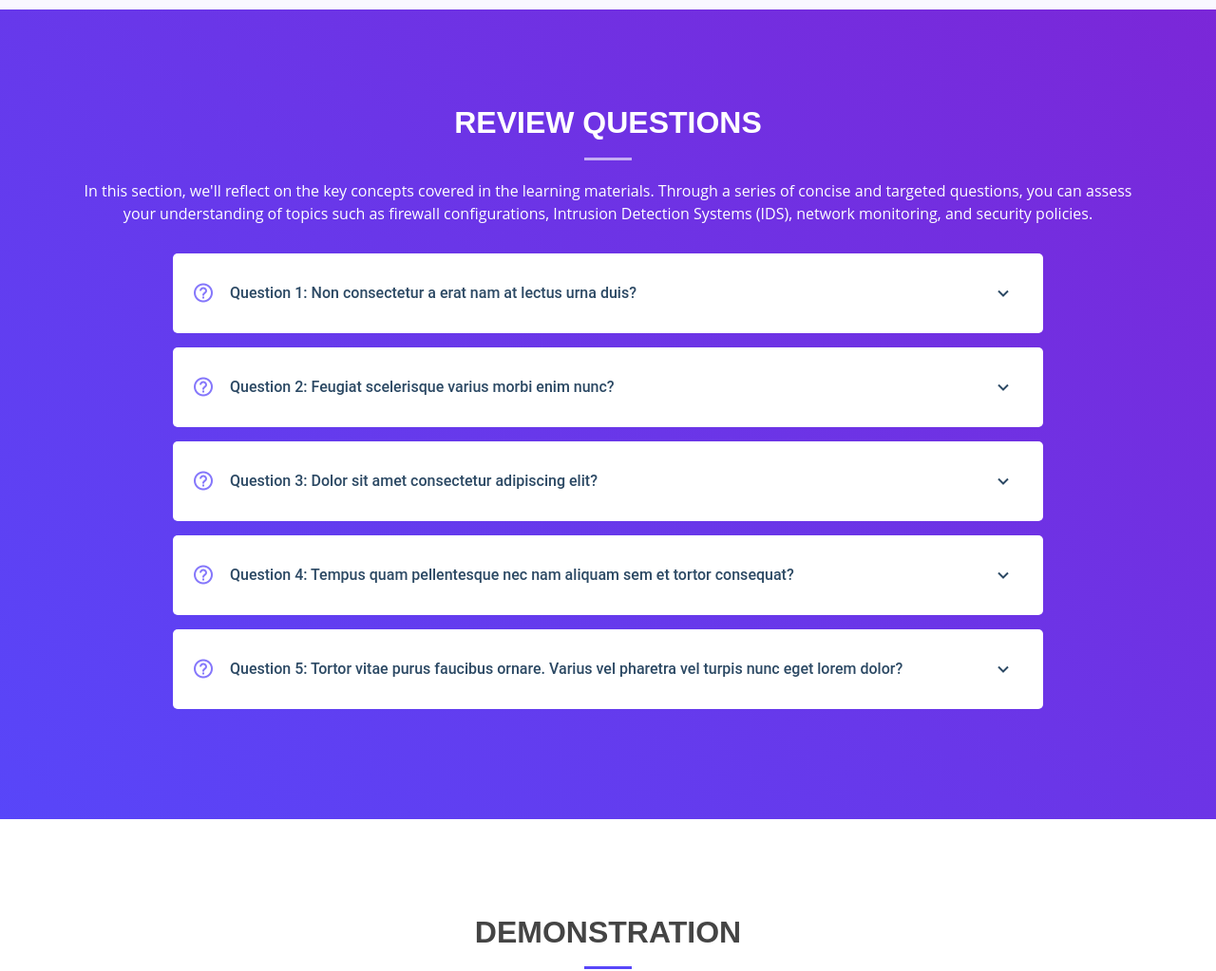
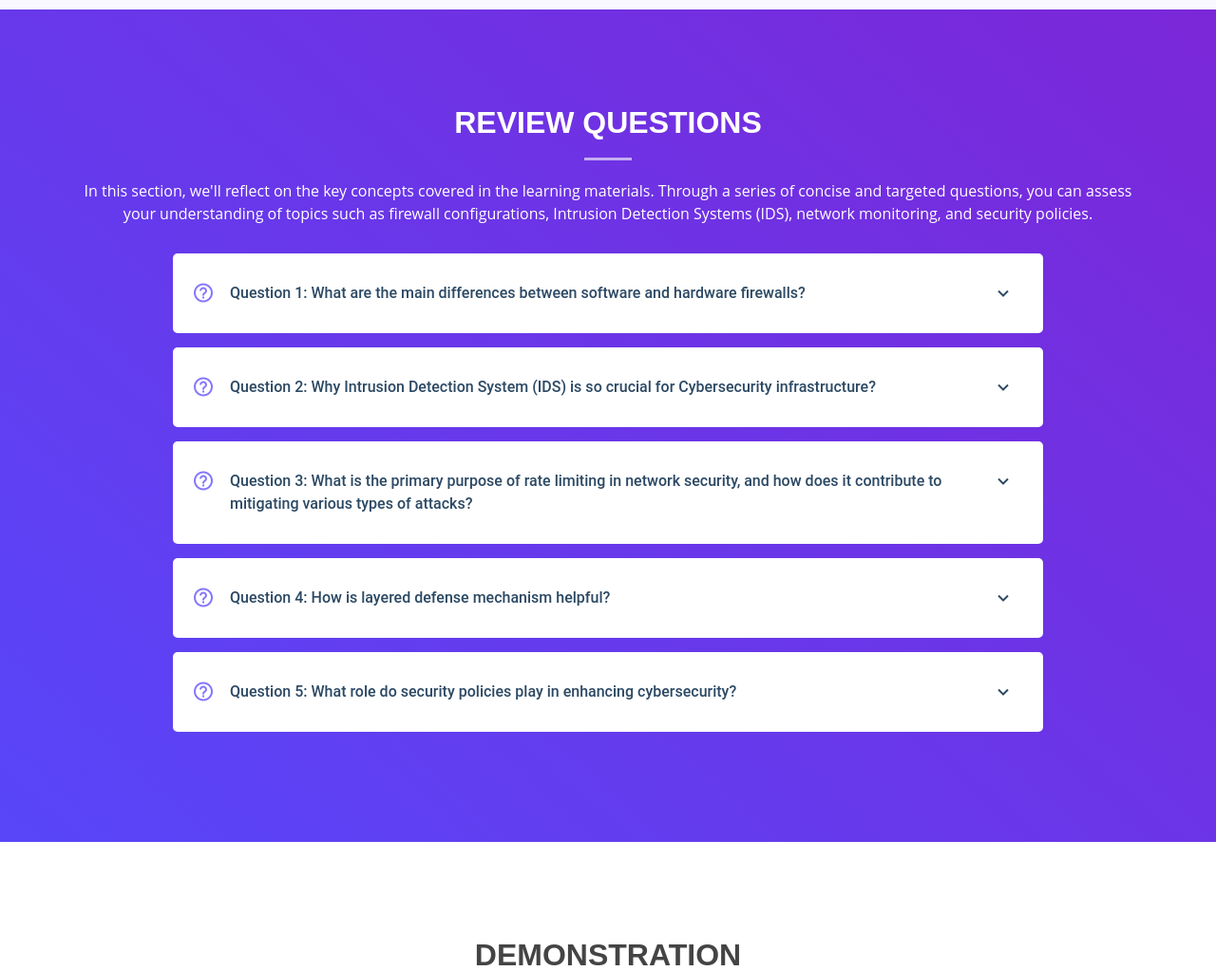
Before and after one commit to Blakley/Firewall-And-IDS, a Flask app: page / in a window 1280 px wide. Shown: the part 2845-3868 px from the top of the page at 95% size. Run offline with Flask 3, Linux system fonts and the light colour scheme; some libraries are stand-ins or nearby versions.

Commit message:
Update home.html
Added Review Questions

```diff
--- a/src/templates/home.html
+++ b/src/templates/home.html
@@ -254,7 +254,7 @@
                 </div>
             </section>
 
-            <!-- ======= Review Questions Section ======= -->
+             <!-- ======= Review Questions Section ======= -->
             <section id="question" class="question">
                 <div class="container" data-aos="fade-up">
                     <div class="section-title">
@@ -269,20 +269,21 @@
                     </div>
                     <div class="question-list">
                         <ul>
-                            <!-- Question 1 -->
+
                             <li data-aos="fade-up" data-aos="fade-up" data-aos-delay="100">
                                 <i class="bx bx-help-circle icon-help"></i>
                                 <a data-bs-toggle="collapse" class="collapsed" data-bs-target="#question-list-1">
-                                    Question 1: Non consectetur a erat nam at lectus urna duis?
+                                    Question 1: What are the main differences between software and hardware firewalls?
                                     <i class="bx bx-chevron-down icon-show"></i>
                                     <i class="bx bx-chevron-up icon-close"></i>
                                 </a>
                                 <div id="question-list-1" class="collapse" data-bs-parent=".question-list">
-                                    <!-- answer -->
+
                                     <p>
-                                        Laoreet sit amet cursus sit amet dictum sit amet justo. Mauris vitae ultricies leo integer
-                                        malesuada nunc vel. Tincidunt eget nullam non nisi est sit amet. Turpis nunc eget lorem dolor
-                                        sed. Ut venenatis tellus in metus vulputate eu scelerisque.
+                                        Software firewall protects the device that it is installed on, however, a hardware firewall
+                                        protects provide protection up to the entire network. The hardware firewall intercepts and
+                                        inspects traffic entering and leaving the network, effectively acting as a barrier between
+                                        internal systems and the outside world.
                                     </p>
                                 </div>
                             </li>
@@ -291,16 +292,23 @@
                             <li data-aos="fade-up" data-aos-delay="200">
                                 <i class="bx bx-help-circle icon-help"></i>
                                 <a data-bs-toggle="collapse" data-bs-target="#question-list-2" class="collapsed">
-                                    Question 2: Feugiat scelerisque varius morbi enim nunc?
+                                    Question 2: Why Intrusion Detection System (IDS) is so crucial for Cybersecurity infrastructure?
                                     <i class="bx bx-chevron-down icon-show"></i>
                                     <i class="bx bx-chevron-up icon-close"></i>
                                 </a>
                                 <div id="question-list-2" class="collapse" data-bs-parent=".question-list">
                                     <!-- answer -->
                                     <p>
-                                        Laoreet sit amet cursus sit amet dictum sit amet justo. Mauris vitae ultricies leo integer
-                                        malesuada nunc vel. Tincidunt eget nullam non nisi est sit amet. Turpis nunc eget lorem dolor
-                                        sed. Ut venenatis tellus in metus vulputate eu scelerisque.
+                                        It detects any signs of suspicious or malicious behavior that may indicate a security breach, unauthorized access,
+                                        or policy violations including unauthorized access attempts, such as brute-force attacks or password guessing.
+                                        It monitors incoming and outgoing network traffic, as well as system logs and events, to identify anomalies or
+                                        patterns consistent with known attack signatures.
+                                        </br>
+                                        It operates in real-time or near-real-time, detecting and alerting administrators or security personnel
+                                        to potential security incidents as they occur.
+                                        </br>
+                                        Suspicious network scanning, probing, or other activities activities conducted by potential attackers
+
                                     </p>
                                 </div>
                             </li>
@@ -309,16 +317,18 @@
                             <li data-aos="fade-up" data-aos-delay="300">
                                 <i class="bx bx-help-circle icon-help"></i>
                                 <a data-bs-toggle="collapse" data-bs-target="#question-list-3" class="collapsed">
-                                    Question 3: Dolor sit amet consectetur adipiscing elit?
+                                    Question 3: What is the primary purpose of rate limiting in network security,
+                                    and how does it contribute to mitigating various types of attacks?
                                     <i class="bx bx-chevron-down icon-show"></i>
                                     <i class="bx bx-chevron-up icon-close"></i>
                                 </a>
                                 <div id="question-list-3" class="collapse" data-bs-parent=".question-list">
                                     <!-- answer -->
                                     <p>
-                                        Laoreet sit amet cursus sit amet dictum sit amet justo. Mauris vitae ultricies leo integer
-                                        malesuada nunc vel. Tincidunt eget nullam non nisi est sit amet. Turpis nunc eget lorem dolor
-                                        sed. Ut venenatis tellus in metus vulputate eu scelerisque.
+                                        Rate limiting in network security serves the primary purpose of restricting the number of requests
+                                        or connections permitted from specific users, IP addresses, or applications. By imposing limitations
+                                        on the rate of incoming traffic, rate limiting helps mitigate a variety of attacks, including Distributed
+                                        Denial of Service (DDoS), API abuse, and content scraping.
                                     </p>
                                 </div>
                             </li>
@@ -327,16 +337,19 @@
                             <li data-aos="fade-up" data-aos-delay="400">
                                 <i class="bx bx-help-circle icon-help"></i>
                                 <a data-bs-toggle="collapse" data-bs-target="#question-list-4" class="collapsed">
-                                    Question 4: Tempus quam pellentesque nec nam aliquam sem et tortor consequat?
+                                    Question 4: How is layered defense mechanism helpful?
                                     <i class="bx bx-chevron-down icon-show"></i>
                                     <i class="bx bx-chevron-up icon-close"></i>
                                 </a>
                                 <div id="question-list-4" class="collapse" data-bs-parent=".question-list">
                                     <!-- answer -->
                                     <p>
-                                        Laoreet sit amet cursus sit amet dictum sit amet justo. Mauris vitae ultricies leo integer
-                                        malesuada nunc vel. Tincidunt eget nullam non nisi est sit amet. Turpis nunc eget lorem dolor
-                                        sed. Ut venenatis tellus in metus vulputate eu scelerisque.
+                                        It provides comprehensive security coverage by deploying multiple security levels.
+                                        It introduces the concept of defense in depth and emphasizes having multiple layers
+                                        of defense to protect against breaches on multiple layers.
+                                        This approach minimizes the likelihood of successful exploitation by making it more challenging
+                                        for them to penetrate the network.
+
                                     </p>
                                 </div>
                             </li>
@@ -345,16 +358,15 @@
                             <li data-aos="fade-up" data-aos-delay="500">
                                 <i class="bx bx-help-circle icon-help"></i>
                                 <a data-bs-toggle="collapse" data-bs-target="#question-list-5" class="collapsed">
-                                    Question 5: Tortor vitae purus faucibus ornare. Varius vel pharetra vel turpis nunc eget lorem dolor?
+                                    Question 5: What role do security policies play in enhancing cybersecurity?
                                     <i class="bx bx-chevron-down icon-show"></i>
                                     <i class="bx bx-chevron-up icon-close"></i>
                                 </a>
                                 <div id="question-list-5" class="collapse" data-bs-parent=".question-list">
                                     <!-- answer -->
                                     <p>
-                                        Laoreet sit amet cursus sit amet dictum sit amet justo. Mauris vitae ultricies leo integer
-                                        malesuada nunc vel. Tincidunt eget nullam non nisi est sit amet. Turpis nunc eget lorem dolor
-                                        sed. Ut venenatis tellus in metus vulputate eu scelerisque.
+                                        Secure HTTP headers and SSL certificate verification, guided by security policies, bolster firewall and IDS capabilities,
+                                         thereby strengthening network defenses and reducing the risk of cyber-attacks.
                                     </p>
                                 </div>
                             </li>
```
